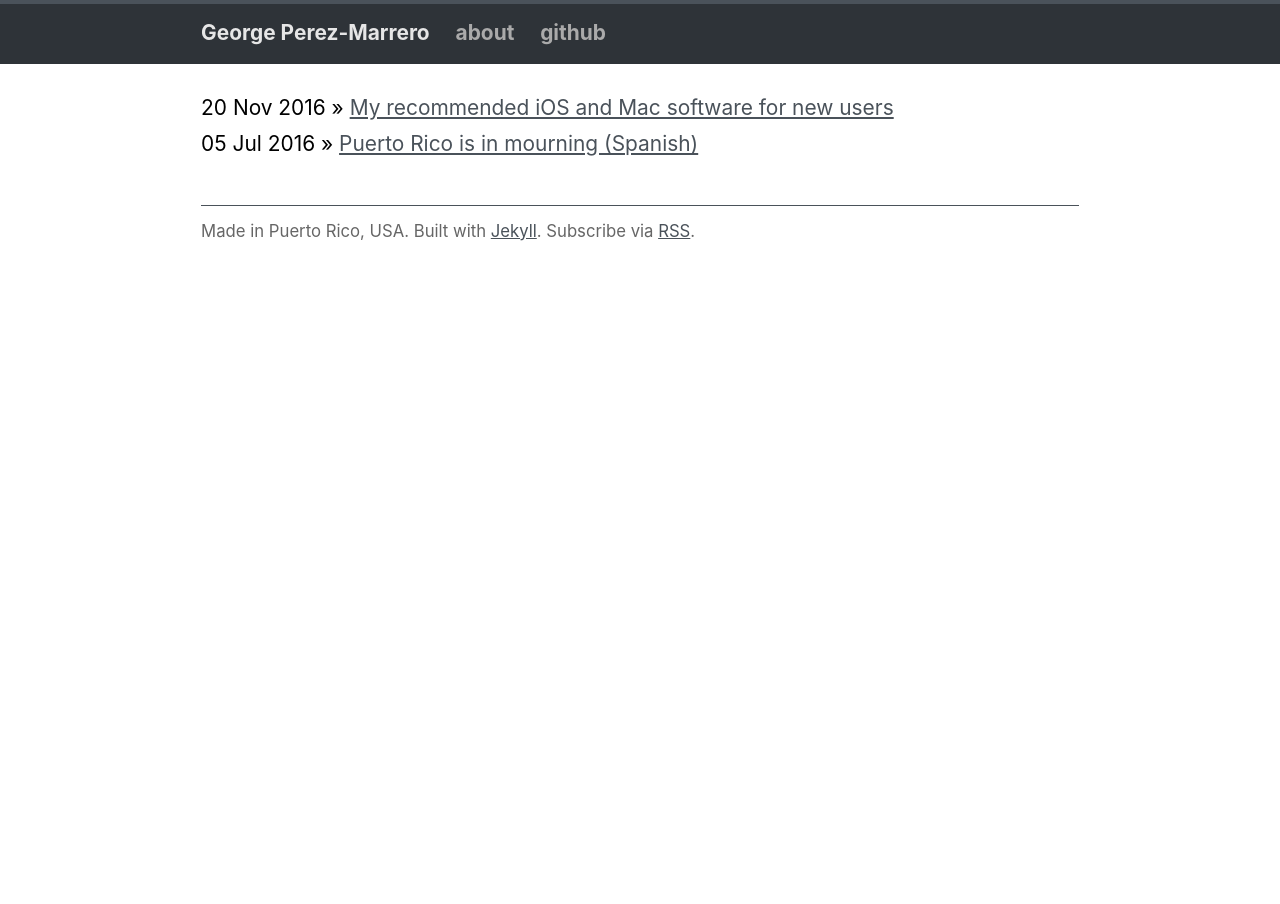
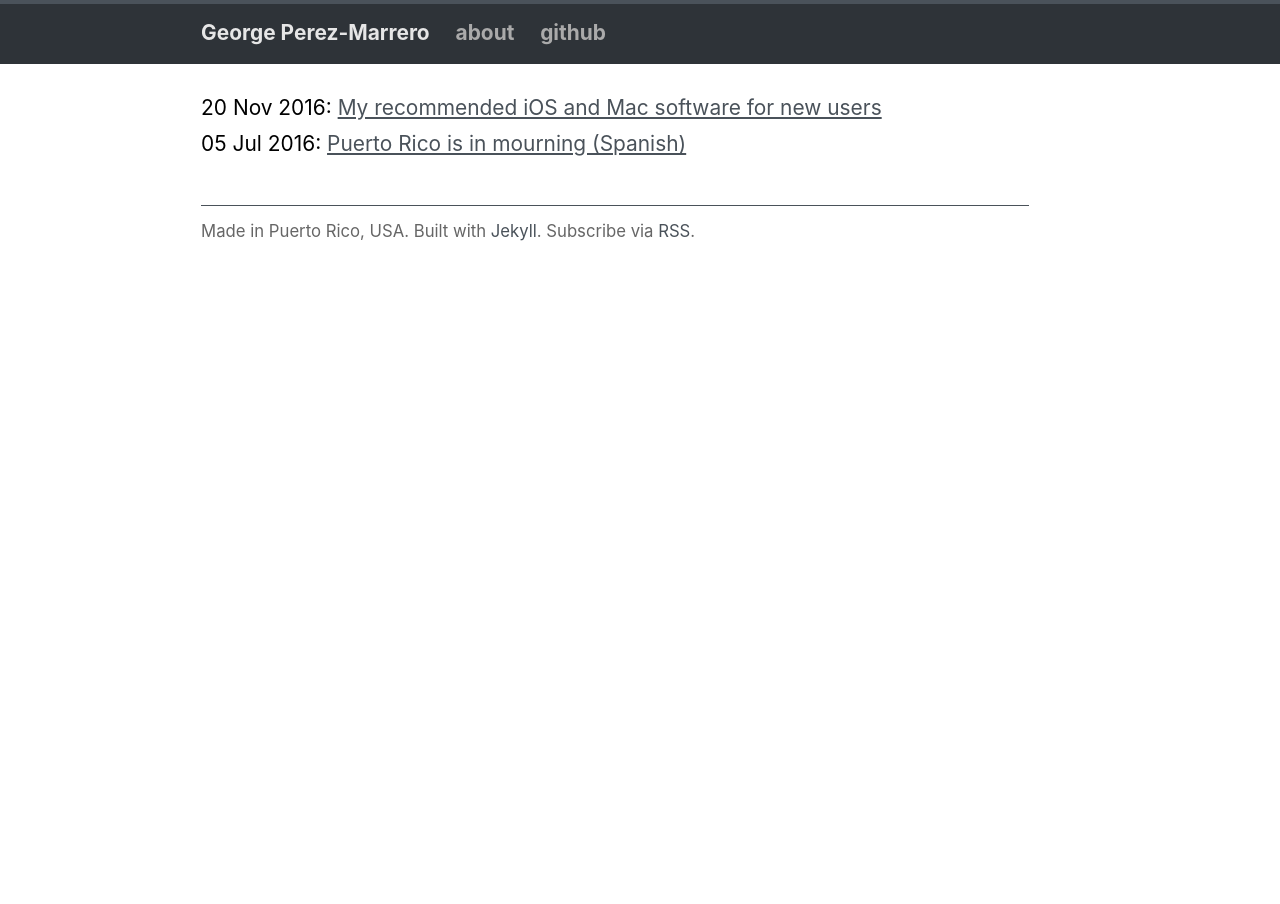
Before and after one commit to georgeperez/titanpointe.org, a Jekyll site: the page built from index.html, in a window 1280 px wide. Built offline with Jekyll 4.4.1, drawn with Linux system fonts in a browser that asks for light colours.

Commit message:
Updated footer and header formatting

```diff
--- a/_layouts/default.html
+++ b/_layouts/default.html
@@ -15,14 +15,12 @@
   </head>
   <body>
 
-    <div id="mastheadbg">&nbsp;</div>
+    <div id="mastheadbg"></div>
     <div class="site">
       <header>
-      <div class="title">
         <a href="/">George Perez-Marrero</a>
         <a class="extra" href="/about">About</a>
         <a class="extra" href="https://github.com/georgeperez/">GitHub</a>
-      </div><!-- /.title> -->
     </header>
 
         {{ content }}
--- a/assets/css/style.css
+++ b/assets/css/style.css
@@ -36,7 +36,7 @@
   margin: 0.6em 0
 }
 pre, code {
-	font-family: 'SF Mono', 'Menlo', 'Source Code Pro', Monaco, 'Courier Prime', Courier, monospace;
+	font-family: 'SF Mono', 'Menlo', 'Source Code Pro', Monaco;
 	font-size: 85%
 }
 h1, h2 {
@@ -83,6 +83,39 @@
 a:hover {
   color: black
 }
+header {
+  font-weight: bold;
+  margin-bottom: 2em
+}
+header a, header a:visited {
+  color: #e6e6e6;
+  text-decoration: none;
+}
+header a:hover {
+  color: white;
+}
+header a.extra {
+  color: #aaa;
+  text-transform: lowercase;
+  text-decoration: none;
+  margin-left: 1em;
+}
+header a.extra:hover {
+  color: white;
+}
+footer {
+  font-size: 80%;
+  color: #666;
+  border-top: 1px solid #4a525a;
+  margin-top: 2em;
+  overflow: hidden;
+  float: center;
+  margin-right: 3em;
+}
+footer a {
+  color: #4a525a;
+  text-decoration: none;
+}
 table {
   font-size: inherit;
   font: 100%;
@@ -104,10 +137,6 @@
 
 /* START SITE */
 
-.site .about div a, div a:visited: {
-  text-decoration: none;
-}
-
 .site {
   font-size: 110%;
   text-align: left;
@@ -119,44 +148,8 @@
   color: black;
   text-decoration: none;
 }
-.title {
-  color: #e6e6e6;
-  font-weight: bold;
-  margin-bottom: 2em;
-}
-.site .title a {
-  color: #e6e6e6;
-  text-decoration: none;
-}
-.site .title a:hover {
-  color: white;
-}
-.site .title a.extra {
-  color: #aaa;
-  text-transform: lowercase;
-  text-decoration: none;
-  margin-left: 1em;
-}
-.site .title a.extra:hover {
-  color: white;
-}
 .site .meta {
   color: #aaa;
-}
-.site footer {
-  font-size: 80%;
-  color: #666;
-  border-top: 1px solid #4a525a;
-  margin-top: 2em;
-  overflow: hidden;
-}
-.site footer.about {
-  float: center;
-  margin-right: 3em;
-}
-.site footer.about a {
-  color: #4a525a;
-  text-decoration: none;
 }
 
 /* POSTS */
@@ -175,11 +168,6 @@
 #post ul, #post ol, #post li {
   margin-left: 1.35em
 }
-
-#post .meta .permalink {
-  color: navy;
-  text-decoration: none;
-}
 #post code {
   border: 1px solid #ddd;
   background-color: #eef;
--- a/index.html
+++ b/index.html
@@ -4,6 +4,6 @@
 ---
   <ul class="posts">
     {% for post in site.posts %}
-      <li><span>{{ post.date | date_to_string }}</span> &raquo; <a href="{{ post.url }}" title="{{ post.title }}">{{ post.title }}</a></li>
+      <li><span>{{ post.date | date_to_string }}</span>: <a href="{{ post.url }}" title="{{ post.title }}">{{ post.title }}</a></li>
       {% endfor %}
     </ul>
```
Also changed, not shown: _posts/2016-07-05-puerto-rico-is-in-mourning.md (+1 -1 lines), _posts/2016-11-20-app-recommendations.md (+1 -1 lines).
